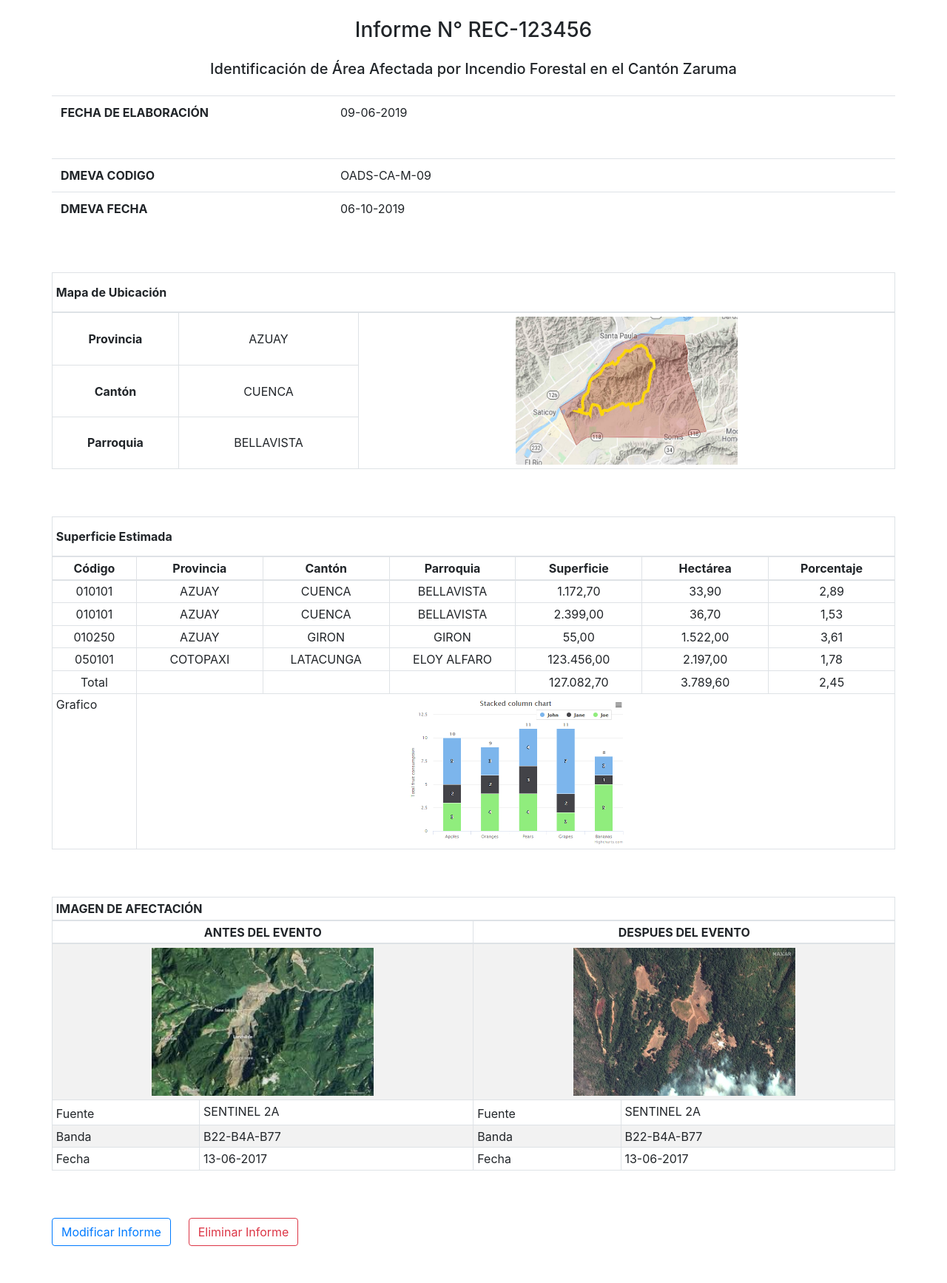
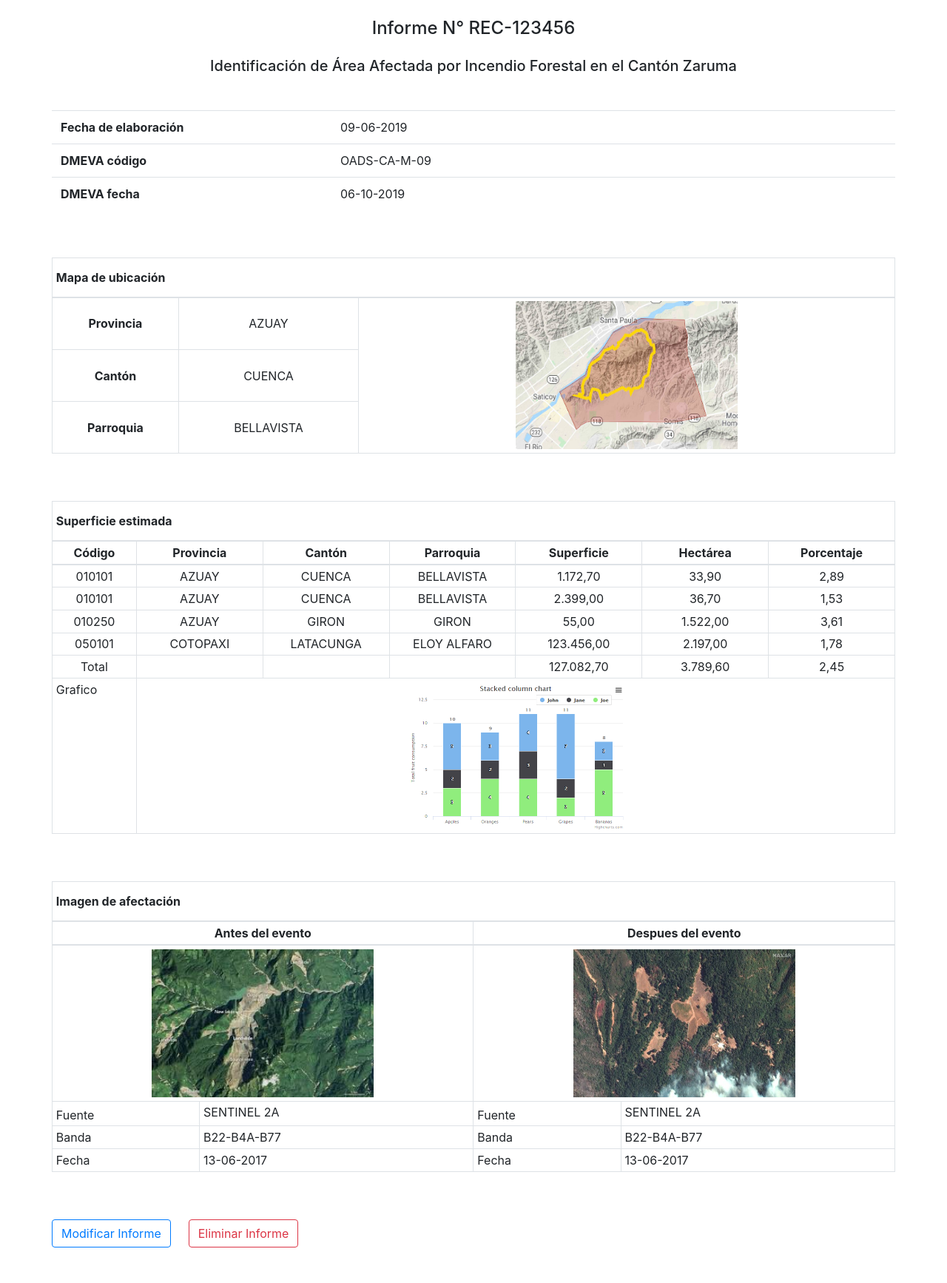
Before and after one commit to kydkang/upper-report-sqlite2, a Django app: page /informe/4/ in a window 1280 px wide. Shown: the part 63-1797 px from the top of the page at 74% size. Before the commit the page ends 1747 px from the top, so only its background shows below. Run offline with Django 3.2, Linux system fonts and the light colour scheme; data comes from the database, SQL or seed files in the repository; both versions use the stored data as it was after the commit; some libraries are stand-ins or nearby versions.

Commit message:
translate

```diff
--- a/reports/models.py
+++ b/reports/models.py
@@ -11,7 +11,7 @@ class Event(models.Model):
         return self.dmeva_code
 
 class Informe(models.Model):
-    informe_code= models.CharField(max_length=20)
+    informe_code= models.CharField(max_length=20, verbose_name='Informe Código')
     event       = models.ForeignKey(Event, null=True, on_delete=models.SET_NULL)
     satimage1   = models.ForeignKey('SatImage', null=True, on_delete=models.SET_NULL, related_name='informe1', verbose_name='Imagen Satelital 1')
     satimage2   = models.ForeignKey('SatImage', null=True, on_delete=models.SET_NULL, related_name='informe2', verbose_name='Imagen Satelital 2')
--- a/reports/templates/reports/informe_delete.html
+++ b/reports/templates/reports/informe_delete.html
@@ -1,10 +1,10 @@
 {% extends 'base.html' %}
 {% block content %}
-    <h1>Delete post</h1>
+    <h2 class="my-4">Eliminar Informe</h2>
     <form action="" method="post">
         {% csrf_token %}
-        <p>Are you sure you want to delete "{{ object.informe_code }}"?</p>
-        <input type="submit" class="btn btn-outline-danger btn-custom mt-3" value="Confirmar" />
+        <p>¿Seguro que quieres eliminar Informe "{{ object.informe_code }}"?</p>
+        <input type="submit" class="btn btn-outline-primary btn-custom mt-3" value="Confirmar" />
         <a  href="{% url 'informe_detail' informe.id %}" class="btn btn-outline-primary btn-custom ml-4 mt-3"> Cancelar</a>
     </form>
 {% endblock %}
--- a/reports/templates/reports/informe_detail.html
+++ b/reports/templates/reports/informe_detail.html
@@ -5,25 +5,16 @@
 {% endblock title %}
 
 {% block content %}
-<div class="text-center mt-4" ><h3>Informe N° {{ informe.informe_code }}</h3></div>
+<div class="text-center mt-4" ><h4>Informe N° {{ informe.informe_code }}</h4></div>
 <div class="text-center mt-4" ><h5> {{ informe.title }} </h5> </div>
 
-    <div class ="row mt-4">
-        <div class="table-responsive">
-            <table class="table">
-                <tbody>
-                    <tr > <th style="width: 30%" >FECHA DE ELABORACIÓN </th> <td class="pl-5" style="width: 70%"> {{ informe.fecha }} </td> </tr>
-                </tbody>
-            </table>
-        </div>
-    </div>
-
-    <div class ="row mt-4">
+<div class ="row mt-5">
     <div class="table-responsive">
         <table class="table  ">
             <tbody>
-                    <tr > <th style="width: 30%" >DMEVA CODIGO</td> <td class="pl-5"style="width: 70%"> {{ informe.event.dmeva_code }} </td> </tr>
-                    <tr > <th style="width: 30%" >DMEVA FECHA </th> <td class="pl-5"style="width: 70%"> {{ informe.event.dmeva_fecha }} </td> </tr>
+                <tr > <th style="width: 30%" >Fecha de elaboración </th> <td class="pl-5" style="width: 70%"> {{ informe.fecha }} </td> </tr>
+                <tr > <th style="width: 30%" >DMEVA código</td> <td class="pl-5"style="width: 70%"> {{ informe.event.dmeva_code }} </td> </tr>
+                <tr > <th style="width: 30%" >DMEVA fecha </th> <td class="pl-5"style="width: 70%"> {{ informe.event.dmeva_fecha }} </td> </tr>
             </tbody>
         </table>
     </div>
@@ -32,7 +23,7 @@
 <div class ="row mt-5">
     <div class="table-responsive">
         <table class="table table-sm table-bordered">
-              <thead class="py-3"><th colspan="3" class="py-3">Mapa de Ubicación</th></thead>
+            <thead class="py-3"><th colspan="3" class="py-3">Mapa de ubicación</th></thead>
             <tbody>
                 <tr>
                     <th style="width:15%" class="align-middle text-center">Provincia</th>
@@ -55,7 +46,7 @@
 <div class ="row mt-5">
     <div class="table-responsive">
     <table class="table table-sm table-bordered">
-            <thead><th colspan="7" class="py-3">Superficie Estimada</th></thead>
+        <thead><th colspan="7" class="py-3">Superficie estimada</th></thead>
         <thead>
             <th style="width:10%" class="text-center">Código </th>
             <th style="width:15%" class="text-center">Provincia</th>
@@ -95,11 +86,11 @@
 
 <div class ="row mt-5">
     <div class="table-responsive">
-            <table class="table table-sm table-bordered table-striped  ">
-                <thead><th colspan="4">IMAGEN DE AFECTACIÓN</th></thead>
+        <table class="table table-sm table-bordered">
+            <thead><th colspan="4"  class="py-3">Imagen de afectación</th></thead>
             <thead>
-                    <th colspan="2" class="text-center">ANTES DEL EVENTO </th>
-                    <th colspan="2" class="text-center">DESPUES DEL EVENTO </th>
+                <th colspan="2" class="text-center">Antes del evento </th>
+                <th colspan="2" class="text-center">Despues del evento </th>
             </thead>
             <tbody>
                 <tr > <td colspan="2" align="center" valign="middle"><img src="{{ informe.satimage1.image.url }}" alt="SatImage1" width="300" height="200"> </td>
--- a/reports/templates/reports/informe_form.html
+++ b/reports/templates/reports/informe_form.html
@@ -2,12 +2,12 @@
 {% load crispy_forms_tags %}
 {% block content %}
 
-    <h2 class="my-4">New Informe</h2>
+    <h2 class="my-4">Nuevo Informe</h2>
 
     <form method="post" id="informeForm" data-satimages-url="{% url 'ajax_load_satimages' %}" novalidate>
       {% csrf_token %}
       {{ form | crispy }}
-      <button type="submit" class="btn btn-outline-primary btn-custom mt-3">Save</button>
+      <button type="submit" class="btn btn-outline-primary btn-custom mt-3">Guardar</button>
     </form>
 
     <script>
--- a/reports/templates/reports/informe_update_form.html
+++ b/reports/templates/reports/informe_update_form.html
@@ -2,7 +2,7 @@
 {% load crispy_forms_tags %}
 {% block content %}
 
-    <h2>Update Informe</h2>
+    <h2 class="my-4">Modificar Informe</h2>
 
     <form method="post" id="informeForm"  novalidate
         data-satimages-url="{% url 'ajax_load_satimages' %}"
```
Also changed, not shown: reports/fixtures/data.json (+16 -13 lines), reports/templates/reports/informe_list.html (+4 -4 lines), media/grafico/graph123.png (added), media/grafico/graph456.png (added), reports/migrations/0003_auto_20191112_0621.py (added), reports/migrations/0004_auto_20191112_0717.py (added), 1 other file. Lines whose indentation alone changed are shown as unchanged.
